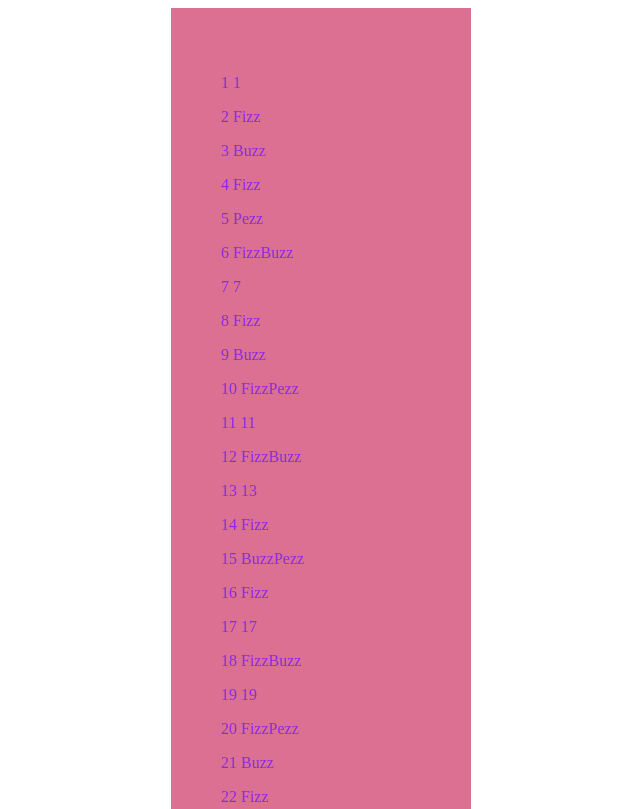
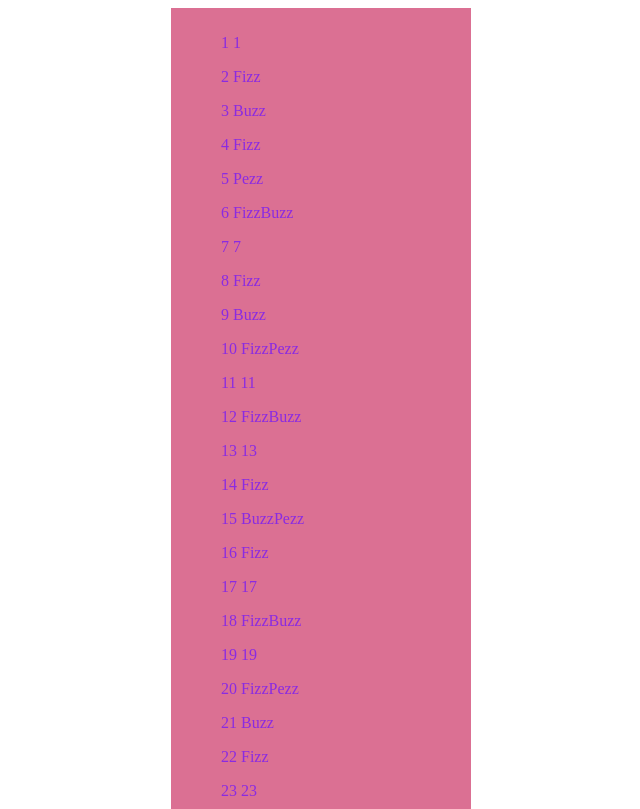
Before and after one commit to shinjinnn/FizzBuzzPezz, a plain HTML site: page index.html in a window 1280 px wide. Shown: the top 809 px of the page, without its empty margins (319-959 px from the left). Drawn offline with Linux system fonts and the light colour scheme.

Commit message:
padding変更

```diff
--- a/FizzBuzzPezz.css
+++ b/FizzBuzzPezz.css
@@ -3,5 +3,5 @@
   background-color: palevioletred;
   width: 200px;
   margin: auto;
-  padding: 50px;
+  padding: 10px 50px;
 }
--- a/FizzBuzzPezz.js
+++ b/FizzBuzzPezz.js
@@ -15,13 +15,10 @@ for (let i = 1; i <= 120; i++) {
 }
 */
 
-
-
 //B案
+const hoge = document.getElementById("FizzBuzzPezz");
 for (let i = 1; i <= 120; i++) {
-  const hoge = document.getElementById("FizzBuzzPezz");
   const para = document.createElement("p");
-
   result = i % 30 === 0 && "FizzBuzzPezz " ||
                 i % 6 === 0 && "FizzBuzz " ||
                 i % 10 === 0 && "FizzPezz " ||
```
